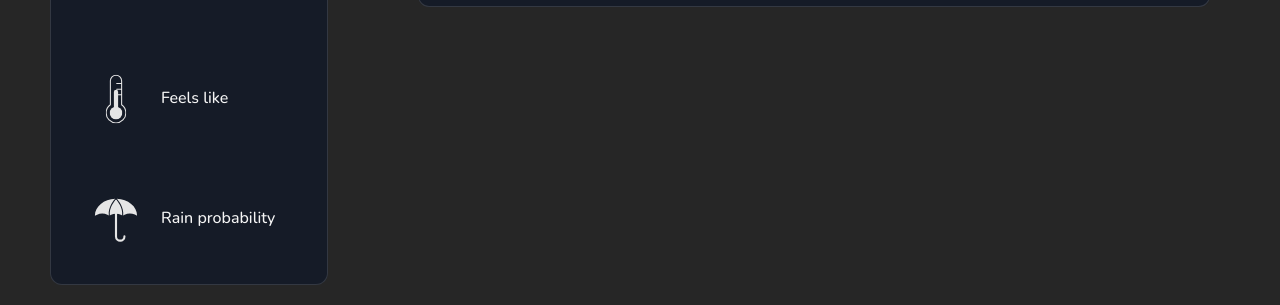
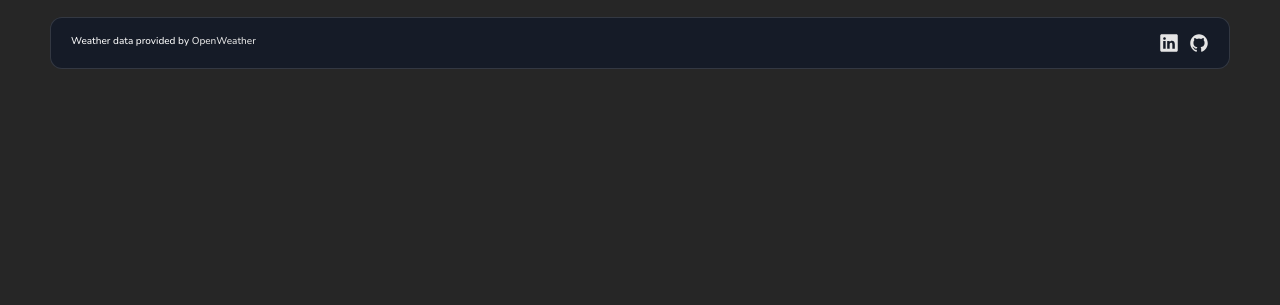
Before and after one commit to vaseemGit7/weather-app, a website built with webpack: page dist/index.html in a window 1280 px wide. Shown: the part 495-800 px from the top of the page. Built offline with nearby package versions, Linux system fonts and the light colour scheme.

Commit message:
Add footer content and style

```diff
--- a/src/style.css
+++ b/src/style.css
@@ -26,9 +26,10 @@ body {
   height: 100%;
   display: grid;
   grid-template-columns: 1fr 3fr;
+  grid-template-rows: max-content max-content;
   color: #fafafa;
   margin: 0px 50px;
-  gap: 70px;
+  column-gap: 70px;
 }
 
 .weather-report-container {
@@ -42,7 +43,8 @@ body {
 .weather-report-container,
 .environmental-informations,
 .hourly-weather,
-.daily-weather {
+.daily-weather,
+.app-footer {
   /* background: rgba(255, 255, 255, 0.25);
   box-shadow: 0 8px 32px 0 rgba(31, 38, 135, 0.37);
   backdrop-filter: blur(15px);
@@ -190,7 +192,6 @@ ion-icon {
   display: grid;
   grid-template-rows: repeat(6, max-content);
   gap: 10px;
-  padding: 20px;
 }
 
 .topbar {
@@ -288,6 +289,33 @@ ion-icon {
 .wind-icon {
   background-image: url(./indicator-icons/wind.svg);
 }
+
+.app-footer {
+  grid-column: 1/3;
+  display: flex;
+  justify-content: space-between;
+  padding: 15px 20px;
+}
+
+.profile-link {
+  display: flex;
+  gap: 10px;
+}
+
+a {
+  text-decoration: none;
+  color: #e5e5e5;
+}
+
+a > ion-icon {
+  font-size: 2rem;
+  color: #e5e5e5;
+}
+
+a > ion-icon:hover {
+  scale: 1.05;
+}
+
 ::-webkit-scrollbar {
   width: 12px;
 }
```
Also changed, not shown: dist/index.html.
